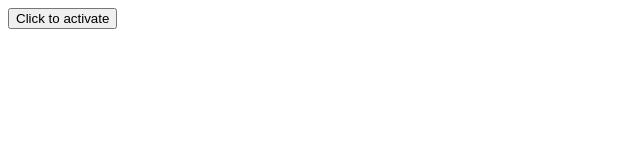
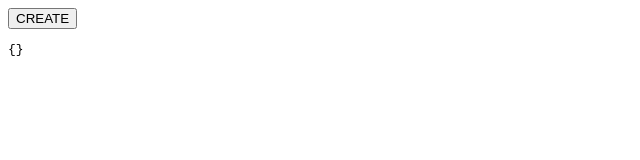
Before and after one commit to gootools/solana-statecharts, a React (Create React App) app: page / in a window 1280 px wide. Shown: the top 160 px of the page, without its empty margins (0-640 px from the left). Built offline with nearby package versions, Linux system fonts and the light colour scheme.

Commit message:
counter example

```diff
--- a/src/App.tsx
+++ b/src/App.tsx
@@ -1,20 +1,22 @@
 import { useMachine } from "@xstate/react";
 import React from "react";
-import { createMachine } from "xstate";
-import toggle from "./machines/toggle";
+import { Machine } from "xstate";
+import counter from "./machines/counter";
 
-const toggleMachine = createMachine(toggle);
+const counterMachine = Machine(counter);
 
-const Toggler = () => {
-  const [state, send] = useMachine(toggleMachine);
-
+const App: React.FC = () => {
+  const [state, send] = useMachine(counterMachine);
   return (
-    <button onClick={() => send("TOGGLE")}>
-      {state.value === "inactive"
-        ? "Click to activate"
-        : "Active! Click to deactivate"}
-    </button>
+    <>
+      {counterMachine.states[state.value as any].events.map((event) => (
+        <button key={event} onClick={() => send(event)}>
+          {event}
+        </button>
+      ))}
+      <pre>{JSON.stringify(state.context)}</pre>
+    </>
   );
 };
 
-export default Toggler;
+export default App;
--- /dev/null
+++ b/src/machines/counter.ts
@@ -0,0 +1,33 @@
+import { assign } from "xstate";
+
+const counter = {
+  id: "counter",
+  initial: "uninitialized",
+  context: {
+    count: undefined, // xstate does not like this
+  },
+  states: {
+    uninitialized: {
+      on: {
+        CREATE: {
+          target: "created",
+          actions: assign({
+            count: 0,
+          }),
+        },
+      },
+    },
+    created: {
+      on: {
+        INCREMENT: {
+          target: "created",
+          actions: assign({
+            count: (context: any) => context.count + 1,
+          }),
+        },
+      },
+    },
+  },
+} as any;
+
+export default counter;
```
